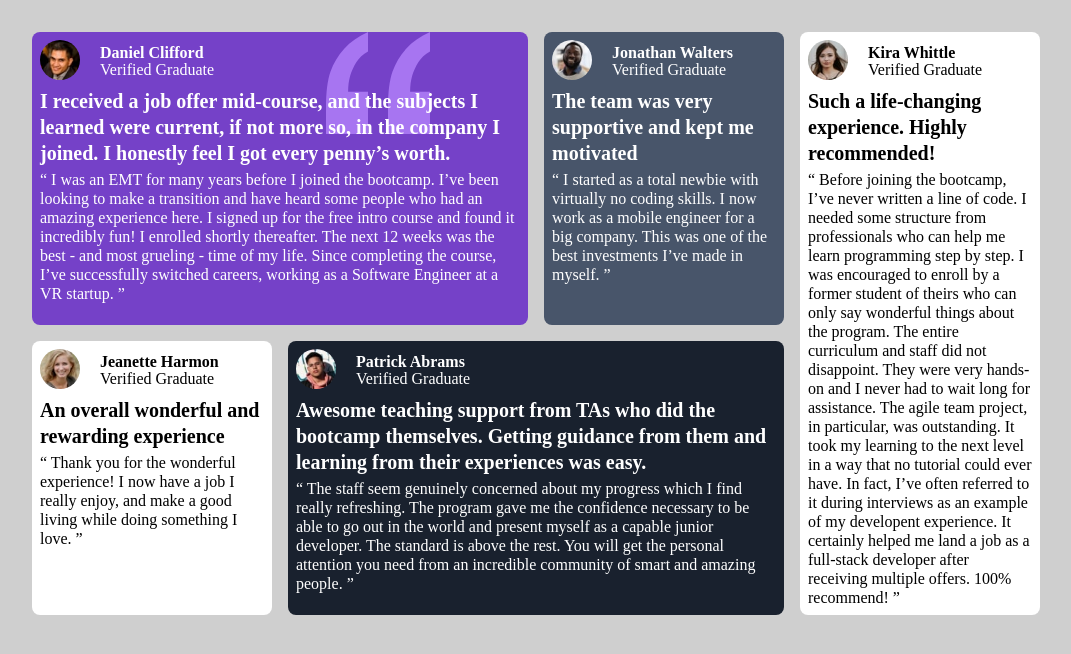
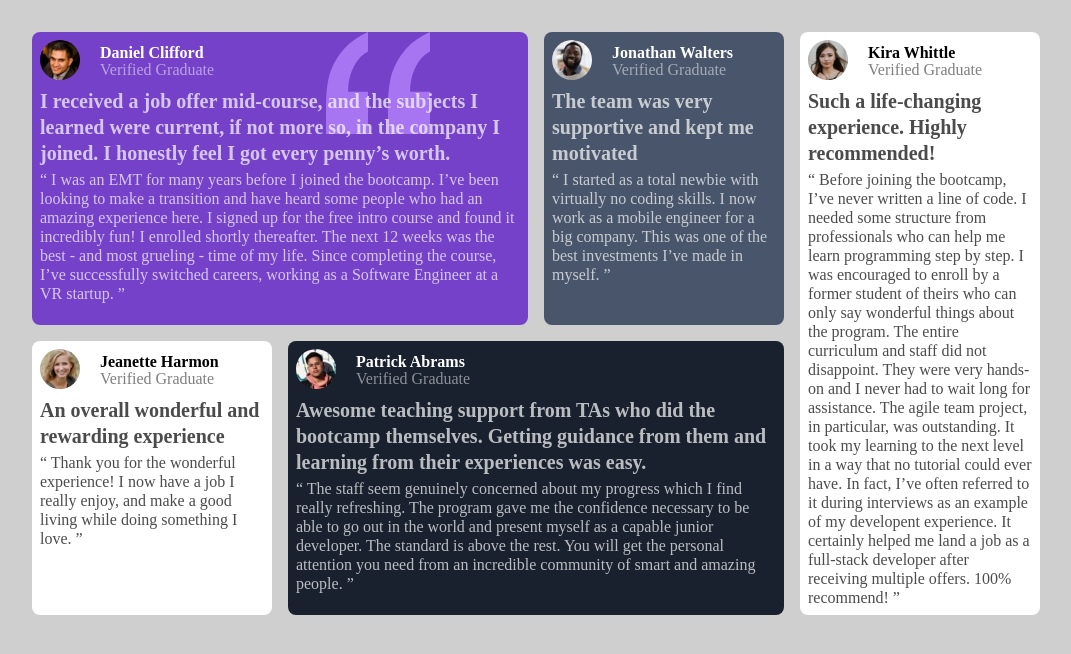
Before and after one commit to IanGathuita/testimonials-grid-section, a plain HTML site: page index.html in a window 1280 px wide. Shown: the whole page, without its empty margins (104-1175 px from the left). Drawn offline with Linux system fonts and the light colour scheme; a web font is replaced by a local one.

Commit message:
Added opacity to text

```diff
--- a/Styles/styles.css
+++ b/Styles/styles.css
@@ -70,9 +70,14 @@ h2{
 .user h3{
     grid-row: 1/2;
 
+
+}
+.post p,h2{
+    opacity: 70%;
 }
 .user p{
     grid-row: 2/3;
+    opacity: 50%;
 }
 
 @media only screen and (min-width:768px) {
```
